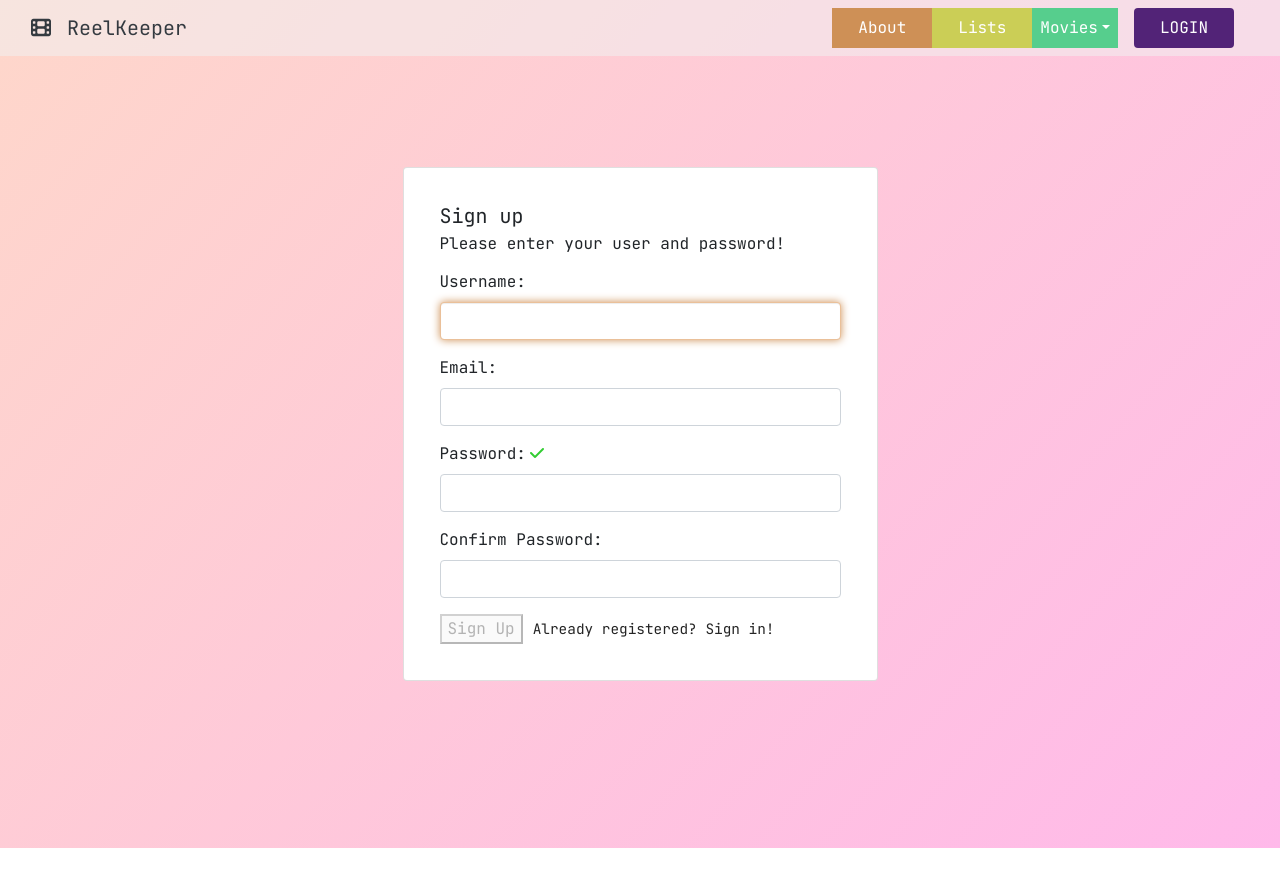
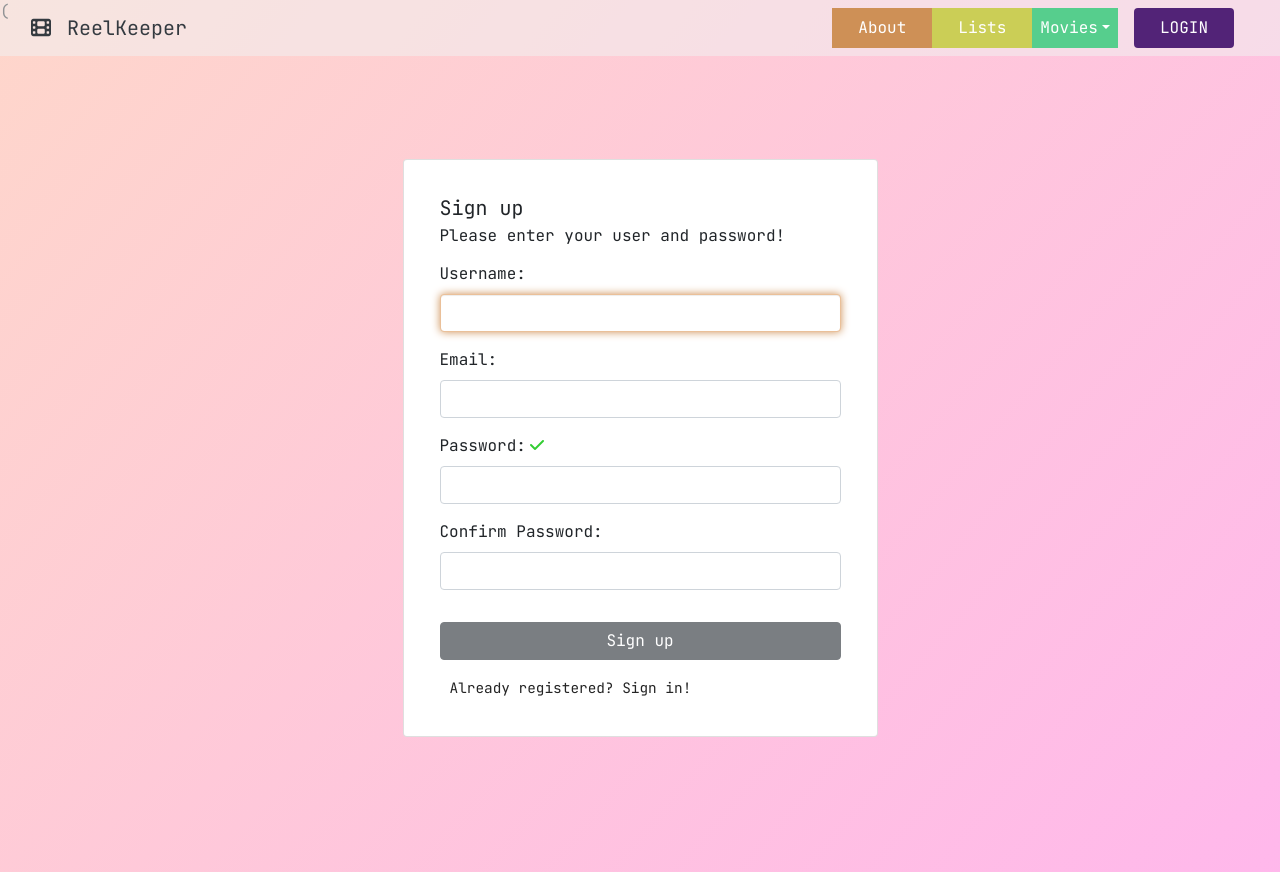
Before and after one commit to fwakhi/ReelKeeper, a React (Create React App) app in the folder client/: page /signup in a window 1280 px wide. Before the commit the page ends 848 px from the top, so only its background shows below. Built offline with nearby package versions, Linux system fonts and the light colour scheme.

Commit message:
Connect Signup UI with server

```diff
--- a/client/src/pages/Signup.js
+++ b/client/src/pages/Signup.js
@@ -7,11 +7,11 @@ import styles from "../style/Background.module.css"
 import '../style/Login.css';
 import axios from "axios";
 
-const USER_REGEX = /^[a-zA-Z][a-zA-Z0-9-_]{3,23}$/;
+const USER_REGEX = /^[A-z][A-z0-9-_]{3,23}$/;
 const EMAIL_REGEX = /^[A-Z0-9._%+-]+@[A-Z0-9.-]+\.[A-Z]{2,4}$/i;
-const PASSWORD_REGEX = /^(?=.*[a-z])(?=.*[A-Z])(?=.*[0-9])(?=.*[!@#$%]){8,24}$/;
+const PASSWORD_REGEX = /^(?=.*[a-z])(?=.*[A-Z])(?=.*[0-9])(?=.*[!@#$%]).{8,24}$/;
 
-const URL = 'http://localhost:8000/register';
+const URL = 'http://localhost:8000/signup';
 
 
 const Login = () => {
@@ -86,14 +86,13 @@ const Login = () => {
         }
         try {
             const response = await axios.post(URL,
-                JSON.stringify({ user, password }),
+                JSON.stringify({ user, password, email }),
                 {
                     headers: { 'Content-Type': 'application/json' },
-                    withCredentials: true
                 }
             );
             console.log(response?.data);
-            console.log(response?.accessToken);
+            // console.log(response?.accessToken);
             console.log(JSON.stringify(response))
             setSuccess(true);
             //clear state and controlled inputs
@@ -107,30 +106,17 @@ const Login = () => {
             } else if (err.response?.status === 409) {
                 setErrorMsg('Username Taken');
             } else {
-                setErrorMsg('Registration Failed')
+                setErrorMsg('Registration Failed', err.message)
             }
             errorRef.current?.focus();
         }
     }
 
-    return (
-        <>
-            {success ? (
-                <section>
-                    <h1>Success!</h1>
-                    <p>
-                        <Link to="/login" className='btn-pass text-center'>Sign In</Link>
-                    </p>
-                </section>
-            ) :
-                (<Container className="h-100 mt-5 ">
-                    <Row className="align-items-center h-100">
+    const signupContent =
+        (<>
             <Card className="col-5 mx-auto shadow p-3 mb-5 bg-white rounded min-width">
                 <Card.Body>
-                                <Card.Title>Sign up</Card.Title>
-                                <Card.Subtitle className="mb-3">Please enter your user and password!</Card.Subtitle>
-                                <p ref={errorRef} className={errorMsg ? "errmsg" : "offscreeen"} aria-live="assertive">{errorMsg}</p>
-                                <Form onSubmit={handleSubmit}>
+                    <Card.Title>Sign up</Card.Title><Card.Subtitle className="mb-3">Please enter your user and password!</Card.Subtitle><p ref={errorRef} className={errorMsg ? "errmsg" : "offscreeen"} aria-live="assertive">{errorMsg}</p><Form onSubmit={handleSubmit}>
                         <Form.Group controlId="formBasicUsername">
                             <Form.Label>Username:
                                 <span className={validUser ? "valid" : "hide"}>
@@ -142,7 +128,6 @@ const Login = () => {
                             </Form.Label>
                             <Form.Control
                                 type="text"
-                                            id="username"
                                 ref={userRef}
                                 autoComplete="off"
                                 onChange={(e) => setUser(e.target.value)}
@@ -151,8 +136,7 @@ const Login = () => {
                                 aria-invalid={validUser ? "false" : "true"}
                                 aria-describedby="uidnote"
                                 onFocus={() => setUserFocus(true)}
-                                            onBlur={() => setUserFocus(false)}
-                                        />
+                                onBlur={() => setUserFocus(false)} />
                         </Form.Group>
                         <p id="uidnote" className={userFocus && user && !validUser ? "instructions" : "offscreen"}>
                             <i className="fa-solid fa-circle-info fa-fw" />
@@ -172,7 +156,6 @@ const Login = () => {
                             </Form.Label>
                             <Form.Control
                                 type="text"
-                                            id="email"
                                 ref={emailRef}
                                 autoComplete="off"
                                 onChange={(e) => setEmail(e.target.value)}
@@ -181,8 +164,7 @@ const Login = () => {
                                 aria-invalid={validEmail ? "false" : "true"}
                                 aria-describedby="emailnote"
                                 onFocus={() => setEmailFocus(true)}
-                                            onBlur={() => setEmailFocus(false)}
-                                        />
+                                onBlur={() => setEmailFocus(false)} />
                         </Form.Group>
                         <p id="emailnote" className={emailFocus && email && !validEmail ? "instructions" : "offscreen"}>
                             <i className="fa-solid fa-circle-info fa-fw" />
@@ -200,15 +182,13 @@ const Login = () => {
                             </Form.Label>
                             <Form.Control
                                 type="password"
-                                            id="password"
                                 onChange={(e) => setPassword(e.target.value)}
                                 value={password}
                                 required
                                 aria-invalid={validPassword ? "false" : "true"}
                                 aria-describedby="pwdnote"
                                 onFocus={() => setPasswordFocus(true)}
-                                            onBlur={() => setPasswordFocus(false)}
-                                        />
+                                onBlur={() => setPasswordFocus(false)} />
                         </Form.Group>
                         <p id="pwdnote" className={passwordFocus && password && !validPassword ? "instructions" : "offscreen"}>
                             <i className="fa-solid fa-circle-info fa-fw" />
@@ -228,35 +208,49 @@ const Login = () => {
                             </Form.Label>
                             <Form.Control
                                 type="password"
-                                            id="confirm_password"
                                 onChange={(e) => setMatchPassword(e.target.value)}
                                 value={matchPassword}
                                 required
                                 aria-invalid={validMatch ? "false" : "true"}
                                 aria-describedby="confirmnote"
                                 onFocus={() => setMatchFocus(true)}
-                                            onBlur={() => setMatchFocus(false)}
-                                        />
+                                onBlur={() => setMatchFocus(false)} />
                         </Form.Group>
                         <p id="confirmnote" className={matchFocus && !validMatch ? "instructions" : "offscreen"}>
                             <i className="fa-solid fa-circle-info fa-fw" />
                             Must match the first password input field.
                         </p>
 
-                                    <button disabled={!validUser || !validPassword || !validMatch ? true : false}>Sign Up</button>
-
-                                    {/* <Button variant="dark" type="submit" className="mx-auto mt-3 mb-3" style={{ width: "100%" }}>Sign up</Button> */}
+                        <Button variant="dark" type="submit" disabled={!!(!validUser || !validPassword || !validMatch)} className="mx-auto mt-3 mb-3" style={{ width: "100%" }}>Sign up</Button>
 
                         <Link to="/login" className='btn-pass text-center'>Already registered? Sign in!</Link>
                     </Form>
                 </Card.Body>
             </Card>
+        </>)
+
+    const signupSuccessContent =
+        (<>
+            <Card className="col-5 mx-auto shadow p-3 mb-5 bg-white rounded min-width">
+                <Card.Body><section>
+                    <Card.Title>Success!</Card.Title>
+                    <p>
+                        <Link to="/login" className='btn-pass text-center'>Sign In</Link>
+                    </p>
+                </section>
+                </Card.Body>
+            </Card>
+        </>)
+
+    return (
+        <>
+            (<Container className="h-100 mt-5 ">
+                <Row className="align-items-center h-100">
+                    {success ? signupSuccessContent : signupContent}
                 </Row>
             </Container>
-                )}
         </>
     )
 }
 
-
 export default Login;
```
Also changed, not shown: 1 other file (tests, documents, lock files or other folders). Lines whose indentation alone changed are shown as unchanged.
